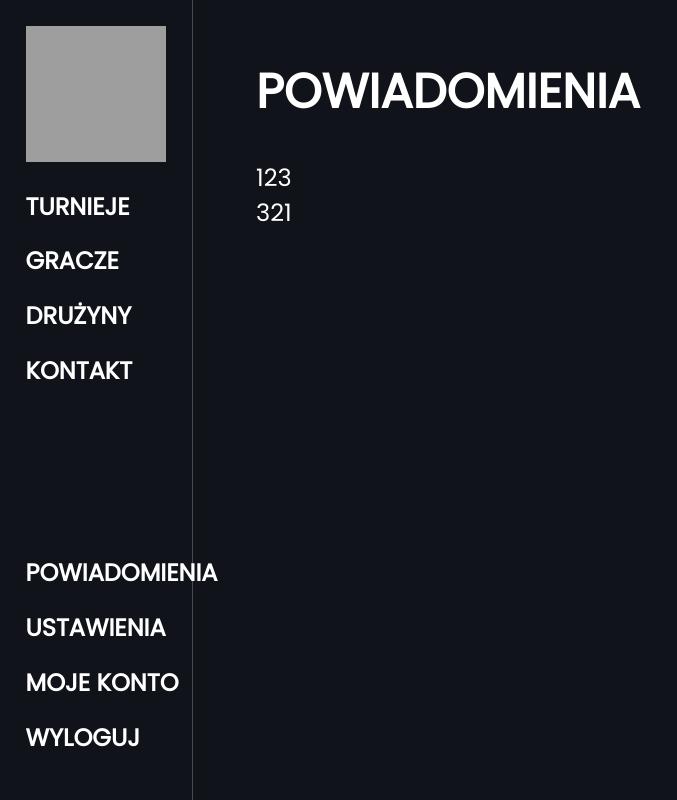
After one commit to Skiperpol/RankUp, a Django app: page /powiadomienia in a window 1280 px wide. The commit adds this page. Shown: the whole page, without its empty margins (0-677 px from the left). Run offline with Django 3.2, Linux system fonts and the light colour scheme; a user stored in the database is signed in; data comes from the database, SQL or seed files in the repository; both versions use the stored data as it was after the commit; grey boxes are pictures that could not be loaded.

Commit message:
dodanie_powiadomien

```diff
--- a/project/backend/admin.py
+++ b/project/backend/admin.py
@@ -1,8 +1,9 @@
 from django.contrib import admin
-from .models import CustomUser, Tournament, Team, Rozgrywki, Message
+from .models import CustomUser, Tournament, Team, Rozgrywki, Message, Powiadomienia
 
 admin.site.register(CustomUser)
 admin.site.register(Tournament)
 admin.site.register(Team)
 admin.site.register(Rozgrywki)
 admin.site.register(Message)
+admin.site.register(Powiadomienia)
--- a/project/backend/models.py
+++ b/project/backend/models.py
@@ -1,6 +1,5 @@
 from django.contrib.auth.models import AbstractUser
 from django.db import models
-from django.core.validators import MaxValueValidator, MinValueValidator
 
 
 class CustomUser(AbstractUser):
@@ -15,7 +14,10 @@ class CustomUser(AbstractUser):
         return self.username
 
 
-
+class Powiadomienia(models.Model):
+    user = models.ForeignKey(CustomUser, on_delete=models.CASCADE)
+    tresc = models.TextField()
+    data = models.DateTimeField(auto_now_add=True)
 
 
 
@@ -32,12 +34,19 @@ class Tournament(models.Model):
         ('1vs1','1vs1'),
     )
 
+    ilosc_druzyn_format = (
+        ('4','4'),
+        ('8','8'),
+        ('16','16'),
+        ('32','32'),
+    )
+
     nazwa = models.CharField(max_length=100, unique=True)
     opis = models.CharField(max_length=200, null=True, blank=True)
     zdjecie = models.ImageField(upload_to='images/', blank=True, default="images/1.png")
     nagroda = models.CharField(max_length=100, null=True, blank=True)
     data = models.DateTimeField()
-    ilosc_druzyn = models.IntegerField(validators=[MaxValueValidator(32), MinValueValidator(4)])
+    ilosc_druzyn = models.CharField(choices=ilosc_druzyn_format, max_length=100)
     druzyny = models.ManyToManyField('Team',null=True, blank=True)
     # regulamin
     creator = models.EmailField()
--- a/project/backend/views.py
+++ b/project/backend/views.py
@@ -3,7 +3,7 @@ from django.contrib.auth import get_user_model, login, authenticate
 from .forms import userRegistrationForm, UserData, UserUpdate, TeamForm, TournamentForm
 from django.contrib.auth import logout
 from django.contrib.auth.forms import AuthenticationForm
-from backend.models import Team, Tournament, CustomUser
+from backend.models import Team, Tournament, CustomUser, Powiadomienia
 from django.template import loader
 from django.http import HttpResponse, JsonResponse
 
@@ -150,3 +150,11 @@ def create_tournament(request):
         return render(request, 'frontend/create_tournament.html', {'form': form})
     else:
         return redirect('/')
+
+def powiadomienia(request):
+    user = request.user
+    if user.is_authenticated:
+        powiadomienia = Powiadomienia.objects.filter(user=user)
+        return render(request, 'frontend/powiadomienia.html', {'powiadomienia': powiadomienia})
+    else:
+        return redirect('/')
--- a/project/frontend/templates/frontend/base.html
+++ b/project/frontend/templates/frontend/base.html
@@ -22,6 +22,7 @@
         <a href="{% url 'contact_site' %}"><h2>Kontakt</h2></a>
         <div>
             {% if user.is_authenticated %}
+                <a href="{% url 'powiadomienia' %}"><h2>Powiadomienia</h2></a>
                 <a href="{% url 'settings' %}"><h2>Ustawienia</h2></a>
                 <a href="{% url 'player_site' playernick=user.nick %}"><h2>Moje konto</h2></a>
                 <a href="{% url 'logout' %}"><h2>Wyloguj</h2></a>
@@ -46,6 +47,7 @@
         </div>
         <div>
             {% if user.is_authenticated %}
+                <a href="{% url 'powiadomienia' %}"><h2>Powiadomienia</h2></a>
                 <a href="{% url 'settings' %}"><h2>Ustawienia</h2></a>
                 <a href="{% url 'player_site' playernick=user.nick %}"><h2>Moje konto</h2></a>
                 <a href="{% url 'logout' %}"><h2>Wyloguj</h2></a>
--- /dev/null
+++ b/project/frontend/templates/frontend/powiadomienia.html
@@ -0,0 +1,13 @@
+{% extends 'frontend/base.html' %}
+
+{% block content %}
+    <div id="container" class="player-detail-container contactcontainer">
+        <div id="contactinner-wrapper">
+            <h1>Powiadomienia</h1>
+            {% for powiadomienie in powiadomienia %}
+                {{powiadomienie.tresc}}<br>
+            {% endfor %}
+        </div>
+    </div>
+
+{% endblock %}
--- a/project/frontend/urls.py
+++ b/project/frontend/urls.py
@@ -1,6 +1,6 @@
 from django.urls import path
 from .views import index, team_site, tournament_site, tournament_list_site, team_list_site, contact_site, room, get_messages, send, winner
-from backend.views import register, main, login_web, logout_view, settings, player_site, player_list_site, create_team, create_tournament
+from backend.views import register, main, login_web, logout_view, settings, player_site, player_list_site, create_team, create_tournament, powiadomienia
 
 urlpatterns = [
     path('', index, name='index'),
@@ -30,4 +30,5 @@ urlpatterns = [
     path('chat/messages/', get_messages, name='get_messages'),
     path('send', send, name='send'),
     path('winner', winner, name='winner'),
+    path('powiadomienia', powiadomienia, name='powiadomienia'),
 ]
```
Also changed, not shown: project/backend/migrations/0003_alter_tournament_ilosc_druzyn.py (added), project/backend/migrations/0004_auto_20230328_1945.py (added), project/backend/migrations/0005_rename_powiadomienie_powiadomienia.py (added), project/db.sqlite3.
